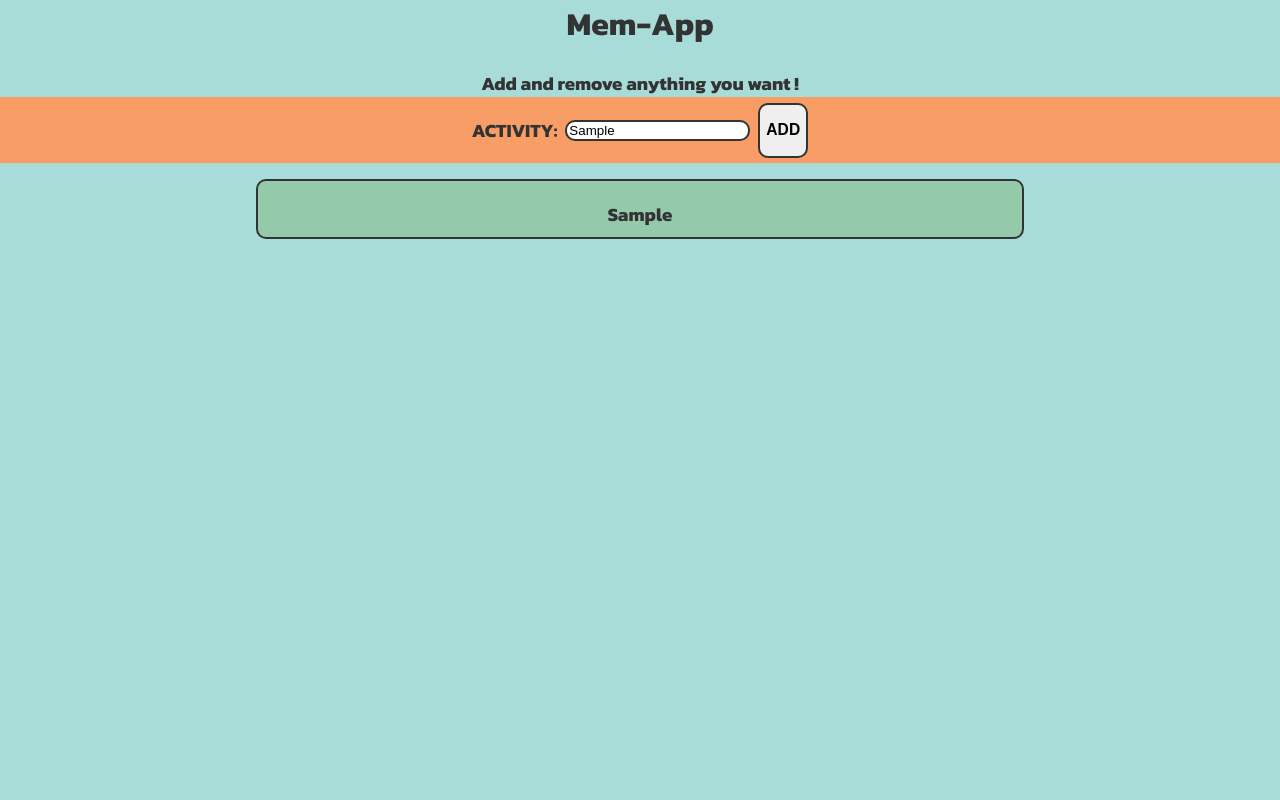
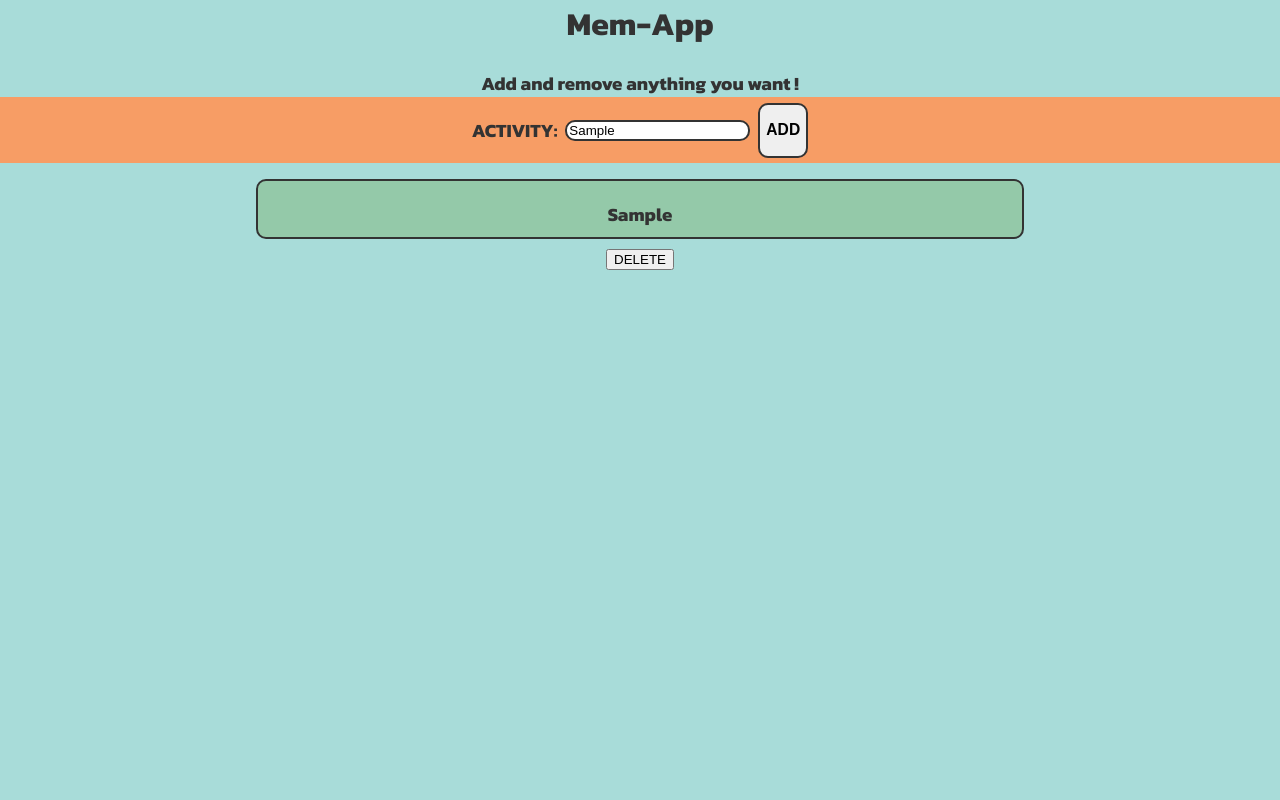
Before and after one commit to indiano881/mem-app, a React (Vite) app: page / in a window 1280 px wide. Both pictures are taken after typing "Sample" into the empty fields and a click on the button "ADD". Shown: the top 800 px of the page. Built offline with nearby package versions, Linux system fonts and the light colour scheme.

Commit message:
saved handleDelete modality

```diff
--- a/src/App.tsx
+++ b/src/App.tsx
@@ -15,7 +15,7 @@ function App() {
      <Header />
      <Form setActivitiesList={setActivitiesList} />
      {console.log(activitiesList)}
-     <MainContent activitiesList={activitiesList}/>
+     <MainContent activitiesList={activitiesList} setActivitiesList={setActivitiesList}/>
      <Footer />
     </>
   )
--- a/src/components/Form/index.tsx
+++ b/src/components/Form/index.tsx
@@ -50,6 +50,10 @@ const Form = ({setActivitiesList}:FormProps) => {
         setActivity("");
     }
 
+    const handleDelete=(activity:string)=>{
+        setActivitiesList(prevActivities=> prevActivities.filter((item)=> item !== activity))
+    }
+
     return (
         <StyledForm onSubmit={handleSubmit}>
 
--- a/src/components/MainContent/index.tsx
+++ b/src/components/MainContent/index.tsx
@@ -1,3 +1,4 @@
+import React from "react";
 import styled from "styled-components";
 
 const StyledMainContent = styled.div`
@@ -10,7 +11,7 @@ const StyledMainContent = styled.div`
     margin: 0;
     min-height: 800px;
     text-align: center;
-`
+`;
 
 const StyledPar = styled.p`
     background-color: #94C9A9;
@@ -21,21 +22,31 @@ const StyledPar = styled.p`
     cursor: pointer;
 
     &:hover {
-    background-color: white;}
-
-`
+        background-color: white;
+    }
+`;
 
 interface MainContentProps {
-    activitiesList: Array<string>;
+    activitiesList: string[];
+    setActivitiesList: React.Dispatch<React.SetStateAction<string[]>>;
 }
 
+const MainContent = ({ activitiesList, setActivitiesList }: MainContentProps) => {
 
-const MainContent = ({activitiesList}:MainContentProps) => {
+    const handleDelete = (activity: string) => {
+        setActivitiesList(prevActivities => prevActivities.filter(item => item !== activity));
+    };
+
     return (
         <StyledMainContent>
-          {activitiesList.map((item, index)=> <StyledPar key={index}><h3>{item}</h3></StyledPar>)}
+            {activitiesList.map((item, index) => (
+                <StyledPar key={index}>
+                    <h3>{item}</h3>
+                    <button onClick={() => handleDelete(item)}>DELETE</button>
+                </StyledPar>
+            ))}
         </StyledMainContent>
-    )
+    );
 };
 
-export default MainContent
+export default MainContent;
```
